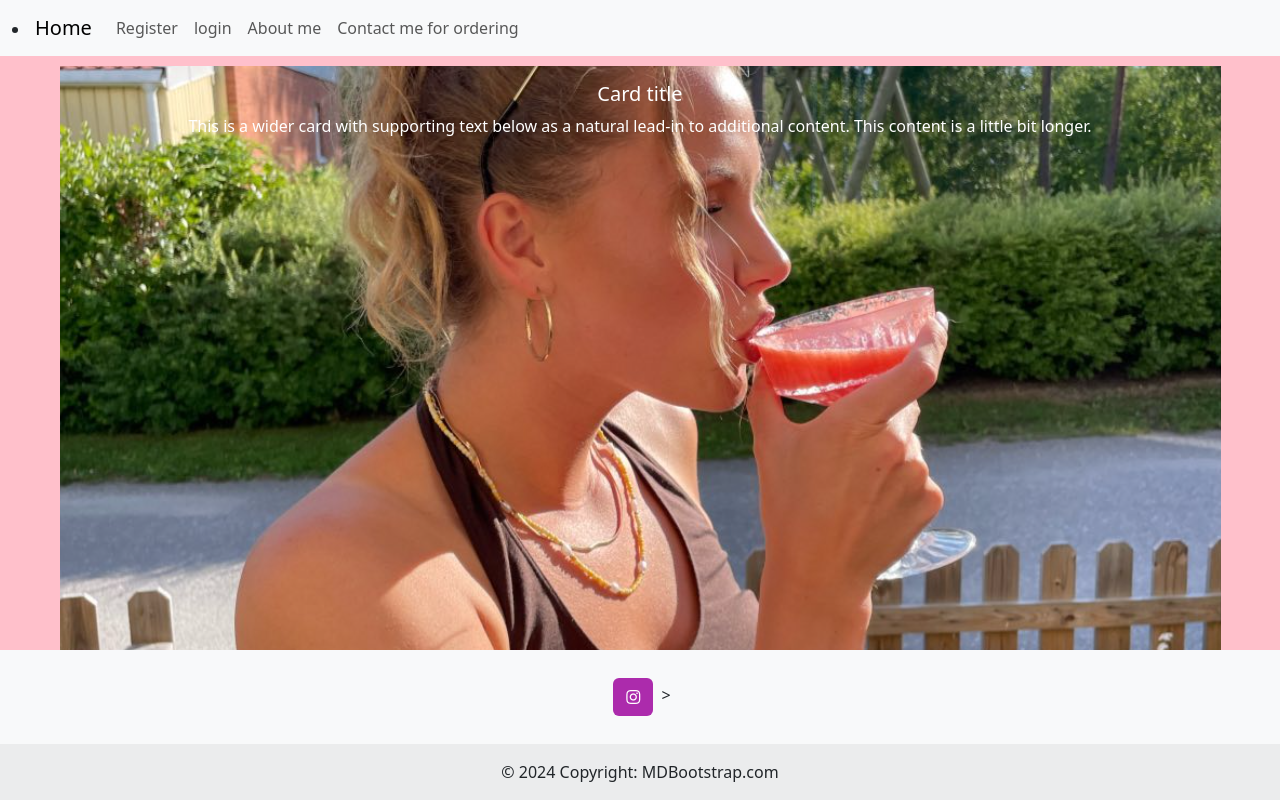
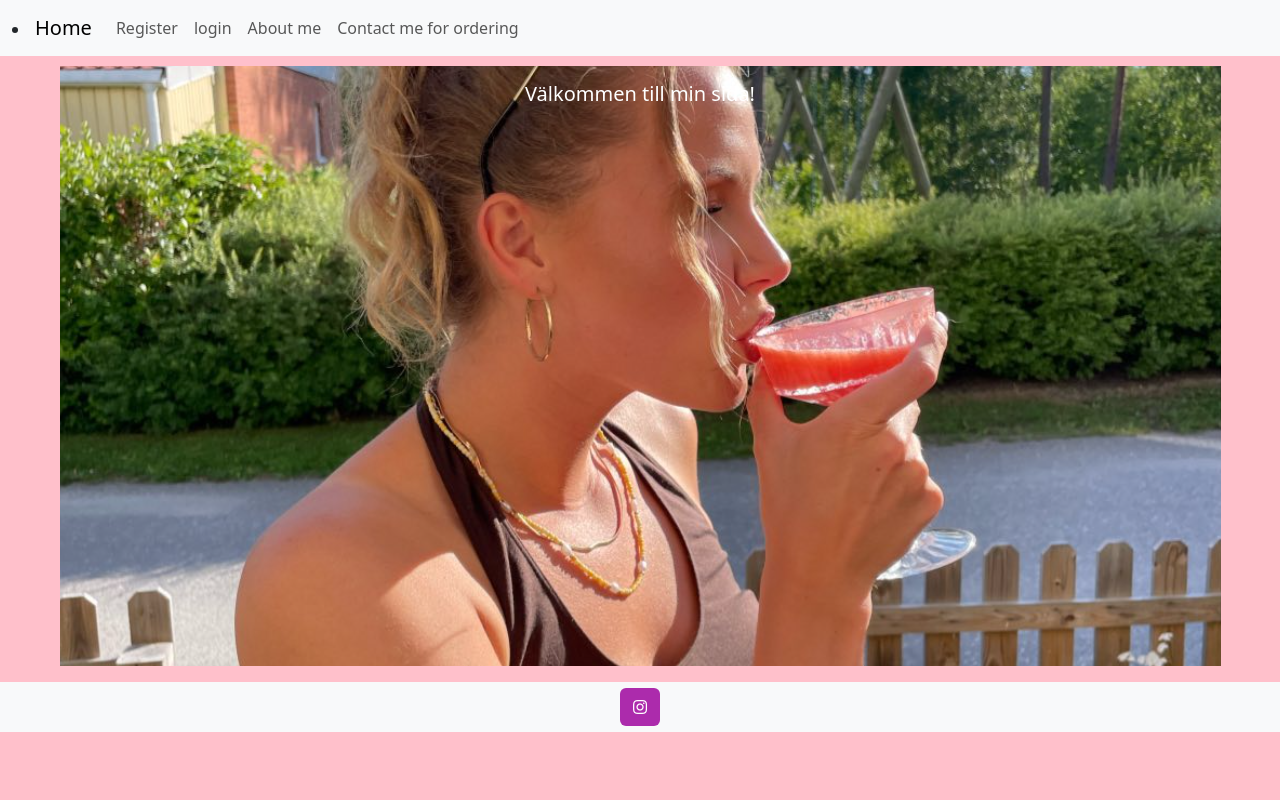
Before and after one commit to shixen/ella_recipe, a Django app: page / in a window 1280 px wide. Run offline with Django 4.2, Linux system fonts and the light colour scheme; data that the repository does not hold is empty.

Commit message:
add footer and styling

```diff
--- a/static/css/style.css
+++ b/static/css/style.css
@@ -1,14 +1,31 @@
+html, body {
+    margin: 0;
+    padding: 0;
+    height: 100%;
+}
+
+
+
 body{
     background-color: pink;
+    margin: 0;
+    padding: 0;
+    height: 100%;
 }
 
-footer{
-    background-color: #e45bd8;
-    position: fixed;
-    bottom: 0;
-    width: 100%;
+.content {
+    flex: 1;
+}
 
+footer {
+    background-color: #fff;
+    text-align: center;
+    height: 50px;
+    display: flex;
+    align-items: center;
+    justify-content: center;
 }
+
 
 .front-img{
     background-image: url(../images/Skärmbild\ 2024-05-24\ 122245.png);
--- a/templates/base.html
+++ b/templates/base.html
@@ -7,7 +7,7 @@
     <!-- links -->
     <meta charset="utf-8">
     <meta name="viewport" content="width=device-width, initial-scale=1">
-    <title>Bootstrap demo</title>
+    <title>Ellas bakning</title>
     <link href="https://cdn.jsdelivr.net/npm/bootstrap@5.3.3/dist/css/bootstrap.min.css" rel="stylesheet"
         integrity="sha384-QWTKZyjpPEjISv5WaRU9OFeRpok6YctnYmDr5pNlyT2bRjXh0JMhjY6hW+ALEwIH" crossorigin="anonymous">
     <link rel="stylesheet" href="https://cdnjs.cloudflare.com/ajax/libs/font-awesome/5.15.3/css/all.min.css">
@@ -42,7 +42,7 @@
                     <li>
                         <a class="nav-link" href="{% url 'account_signup' %}">Register</a>
                     </li>
-                    <li >
+                    <li>
                         <a class="nav-link" href="{% url 'account_login' %}">login</a>
                     </li>
                     {% endif %}
@@ -64,21 +64,11 @@
             <!-- Section: Social media -->
             <section class="mb-4">
                 <!-- Instagram -->
-                <a data-mdb-ripple-init class="btn text-white btn-floating m-1" style="background-color: #ac2bac;"
-                    href="#!" role="button"><i class="fab fa-instagram"></i></a>
-                ></a>
+                <a data-mdb-ripple-init class="btn text-white btn-floating m-1" style="background-color: #ac2bac;" href="https://www.instagram.com/ellas_bakning/" role="button">
+                    <i class="fab fa-instagram"></i>
+                </a>
             </section>
-            <!-- Section: Social media -->
         </div>
-        <!-- Grid container -->
-
-        <!-- Copyright -->
-        <div class="text-center p-3" style="background-color: rgba(0, 0, 0, 0.05);">
-            © 2024 Copyright:
-            <a class="text-body" href="https://mdbootstrap.com/">MDBootstrap.com</a>
-        </div>
-        <!-- Copyright -->
     </footer>
-</body>
 
 </html>
--- a/templates/index.html
+++ b/templates/index.html
@@ -4,9 +4,8 @@
 <div class="front-img">
     <div class="card text-bg-dark">
         <div class="card-img-overlay">
-            <h5 class="card-title">Card title</h5>
-            <p class="card-text">This is a wider card with supporting text below as a natural lead-in to additional
-                content. This content is a little bit longer.</p>
+            <h5 class="card-title">Välkommen till min sida!</h5>
+            <p class="card-text"></p>
         </div>
     </div>
 </div>
```
